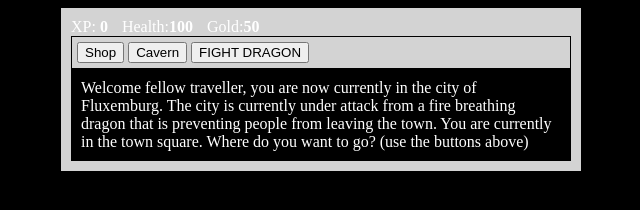
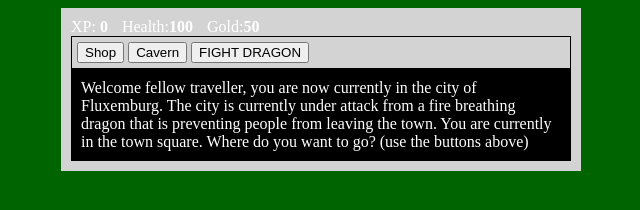
Before and after one commit to PapermasteroneGH/text-based-rpg, a plain HTML site: page index.html in a window 1280 px wide. Shown: the whole page, without its empty margins (319-959 px from the left). Drawn offline with Linux system fonts and the light colour scheme.

Commit message:
Update style.css

```diff
--- a/style.css
+++ b/style.css
@@ -1,5 +1,5 @@
 body {
-    background-color: black;
+    background-color: darkgreen;
 }
 
 #text {
```
